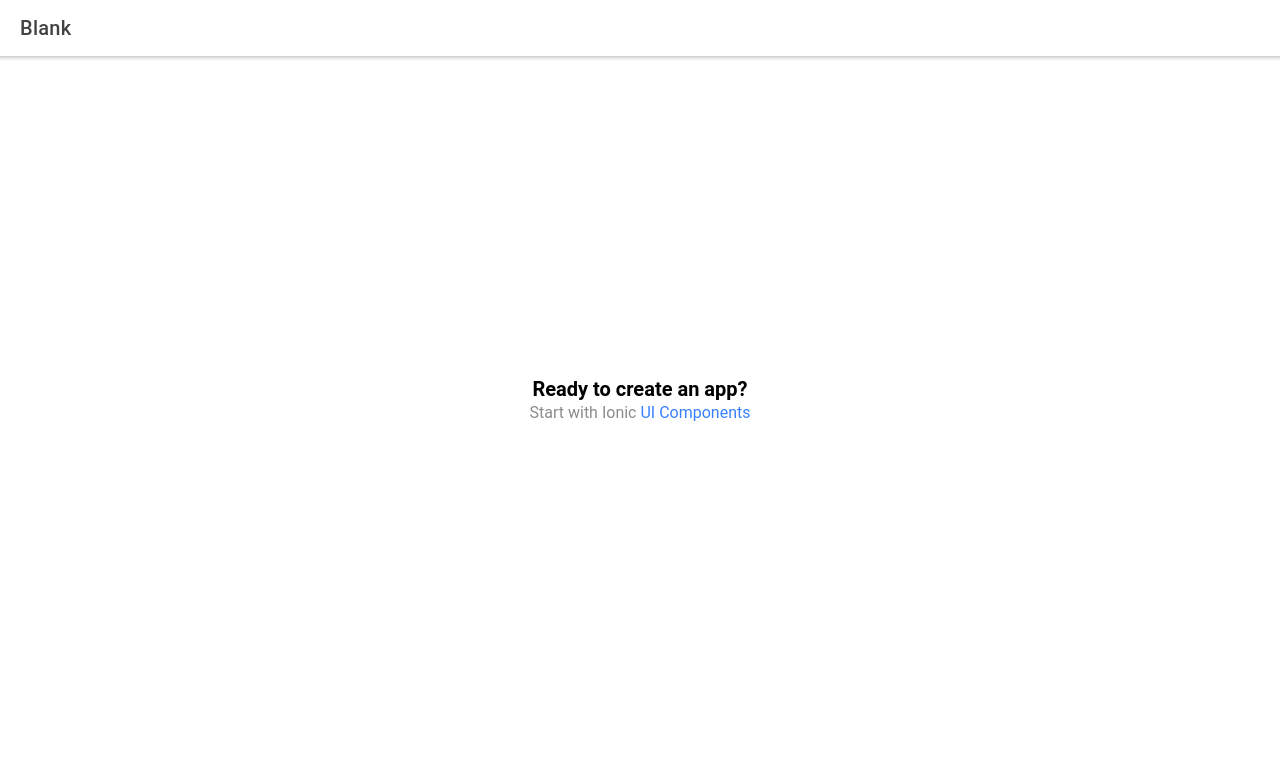
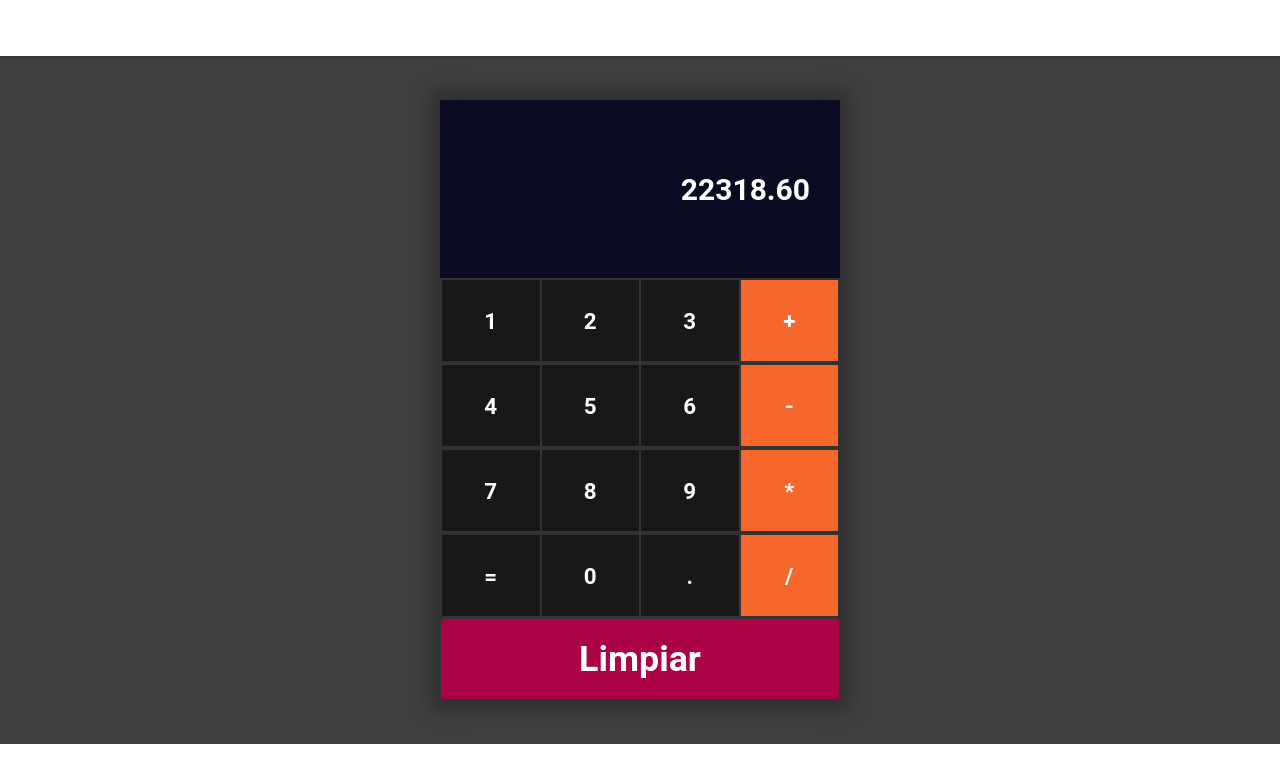
Before and after one commit to AnaCRomero/proyectoUX, a React (Create React App) app: page / in a window 1280 px wide. Before the commit this address led to /home. Shown: the top 782 px of the page. Built offline with nearby package versions, Linux system fonts and the light colour scheme.

Commit message:
ejemplo push

```diff
--- a/package.json
+++ b/package.json
@@ -3,6 +3,7 @@
   "version": "0.0.1",
   "private": true,
   "dependencies": {
+    "@capacitor/android": "4.7.0",
     "@capacitor/app": "4.1.1",
     "@capacitor/core": "4.7.0",
     "@capacitor/haptics": "4.1.0",
@@ -21,6 +22,7 @@
     "@types/react-router-dom": "^5.1.7",
     "history": "^4.9.0",
     "ionicons": "^6.0.3",
+    "mathjs": "^11.6.0",
     "react": "^18.2.0",
     "react-dom": "^18.2.0",
     "react-router": "^5.2.0",
--- /dev/null
+++ b/src/App.css
@@ -0,0 +1,32 @@
+.App {
+  display: flex;
+  justify-content: center;
+  align-items: center;
+  height: 100%;
+  flex-direction: column;
+  background-color: #413f42;
+  font-family: "Share Tech Mono", "Segoe UI", Tahoma, Geneva, Verdana,;
+  overflow: hidden;
+}
+.calculadora {
+  width: 400px;
+  height: 550px;
+  background-color: #2b2b2b;
+  box-shadow: 0 0 24px 10px rgba(0, 0, 0, 0.3);
+  height: 600px;
+  display: flex;
+  flex-direction: column;
+
+
+}
+.fila {
+  display: flex;
+  align-items: center;
+  justify-content: center;
+  background-color: rgb(24, 24, 24);
+  color: #fff;
+  font-weight: bold;
+  border: 0.5px solid #333;
+  font-size: 1.4rem;
+  width: 100%;
+}
--- a/src/App.tsx
+++ b/src/App.tsx
@@ -1,7 +1,10 @@
-import { Redirect, Route } from 'react-router-dom';
-import { IonApp, IonRouterOutlet, setupIonicReact } from '@ionic/react';
-import { IonReactRouter } from '@ionic/react-router';
-import Home from './pages/Home';
+import { IonApp, setupIonicReact, IonContent, IonHeader, IonPage, IonTitle, IonFooter, IonToolbar} from '@ionic/react';
+import './App.css';
+import Pantalla from './components/Pantalla';
+import Boton from './components/Boton';
+import BotonClear from './components/BotonClear';
+import {useState} from 'react';
+import {evaluate} from 'mathjs';
 
 /* Core CSS required for Ionic components to work properly */
 import '@ionic/react/css/core.css';
@@ -24,19 +27,65 @@ import './theme/variables.css';
 
 setupIonicReact();
 
-const App: React.FC = () => (
-  <IonApp>
-    <IonReactRouter>
-      <IonRouterOutlet>
-        <Route exact path="/home">
-          <Home />
-        </Route>
-        <Route exact path="/">
-          <Redirect to="/home" />
-        </Route>
-      </IonRouterOutlet>
-    </IonReactRouter>
+const App: React.FC = () => {
+  const [input, setInput] = useState('22318.60');
+  const agregarInput = (val:string) => {
+    setInput(input + val);
+  }
+  const calcularResultado = () => {
+    if(input)
+    setInput(evaluate(input));
+  }
+
+  return (
+    <IonApp>
+      <IonPage>
+        <IonHeader>
+          <IonToolbar>
+          </IonToolbar>
+        </IonHeader>
+        <IonContent fullscreen>
+          <div className="App">
+            <div className="calculadora">
+              <Pantalla input={input}/>
+              <div className='fila'>
+              <Boton manejarClic={agregarInput}>1</Boton>
+              <Boton manejarClic={agregarInput}>2</Boton>
+              <Boton manejarClic={agregarInput}>3</Boton>
+              <Boton manejarClic={agregarInput}>+</Boton>
+            </div>
+            <div className='fila'>
+              <Boton manejarClic={agregarInput}>4</Boton>
+              <Boton manejarClic={agregarInput}>5</Boton>
+              <Boton manejarClic={agregarInput}>6</Boton>
+              <Boton manejarClic={agregarInput}>-</Boton>
+            </div>
+            <div className='fila'>
+              <Boton manejarClic={agregarInput}>7</Boton>
+              <Boton manejarClic={agregarInput}>8</Boton>
+              <Boton manejarClic={agregarInput}>9</Boton>
+              <Boton manejarClic={agregarInput}>*</Boton>
+            </div>
+            <div className='fila'>
+              <Boton manejarClic={calcularResultado}>=</Boton>
+              <Boton manejarClic={agregarInput}>0</Boton>
+              <Boton manejarClic={agregarInput}>.</Boton>
+              <Boton manejarClic={agregarInput}>/</Boton>
+            </div>
+            <div className='fila'>
+              <BotonClear manejarClear={() => setInput('')}>
+                Limpiar
+              </BotonClear>
+            </div>
+          </div>
+        </div>
+      </IonContent>
+        <IonFooter className="ion-no-border">
+          <IonToolbar>
+          </IonToolbar>
+      </IonFooter>
+    </IonPage>
   </IonApp>
-);
-
+  )
+  };
 export default App;
--- /dev/null
+++ b/src/components/Boton.css
@@ -0,0 +1,22 @@
+.boton {
+    height: 83px;
+    display: flex;
+    flex: 1 1;
+    justify-content: center;
+    align-items: center;
+    font-weight: bold;
+    background-color: rgb(24, 24, 24);
+    color: white;
+    border: 0.5px solid #333;
+    cursor: pointer;
+    user-select: none;
+}
+.operador{
+    background-color: #f5672c;
+}
+.boton:hover {
+    background-color: #444444;
+}
+.operador:hover {
+    background-color: #f57945 !important;
+}
--- /dev/null
+++ b/src/components/Boton.jsx
@@ -0,0 +1,16 @@
+import './Boton.css';
+function Boton(props) {
+    function esOperador() {
+        const valor = props.children;
+        return isNaN(valor) && (valor !== '.') && (valor !== '=');
+    }
+    return (
+        <div className={`boton ${esOperador() ? 'operador' : ''}`}
+            //onClick={props.manejarClic(props.children)}
+            onClick={() => props.manejarClic(props.children)}>
+            {props.children}
+        </div>
+    )
+}
+
+export default Boton;
--- /dev/null
+++ b/src/components/BotonClear.css
@@ -0,0 +1,14 @@
+.boton-clear{
+    height: 80px;
+    font-size: 1.6em;
+    display: flex;
+    flex: 1;
+    background-color: #ac0246;
+    justify-content: center;
+    align-items: center;
+    color: white;
+    cursor: pointer;
+}
+.boton-clear:hover{
+    background-color: #ebb000;
+}
--- /dev/null
+++ b/src/components/BotonClear.jsx
@@ -0,0 +1,10 @@
+import './BotonClear.css';
+
+const BotonClear = (props) => (
+    <div className='boton-clear'
+    onClick={() => props.manejarClear(props.children)}>
+        {props.children}
+    </div>
+);
+
+export default BotonClear;
--- /dev/null
+++ b/src/components/Pantalla.css
@@ -0,0 +1,14 @@
+.input{
+    height: 90px;
+    display: flex;
+    justify-content: flex-end;
+    align-items: center;
+    font-weight: bold;
+    font-size: 30px;
+    background-color: #0a0a23;
+    color: white;
+    padding: 11px 30px 11px 11px;
+    margin: 1px solid #888;
+    flex: 1;
+    width: 100%;
+}
--- /dev/null
+++ b/src/components/Pantalla.jsx
@@ -0,0 +1,9 @@
+import './Pantalla.css';
+import React from 'react';
+const Pantalla =({ input }) => (
+    <div className='input'>
+        {input}
+    </div>
+);
+
+export default Pantalla;
```
Also changed, not shown: 54 other files (tests, documents, lock files or other folders).
